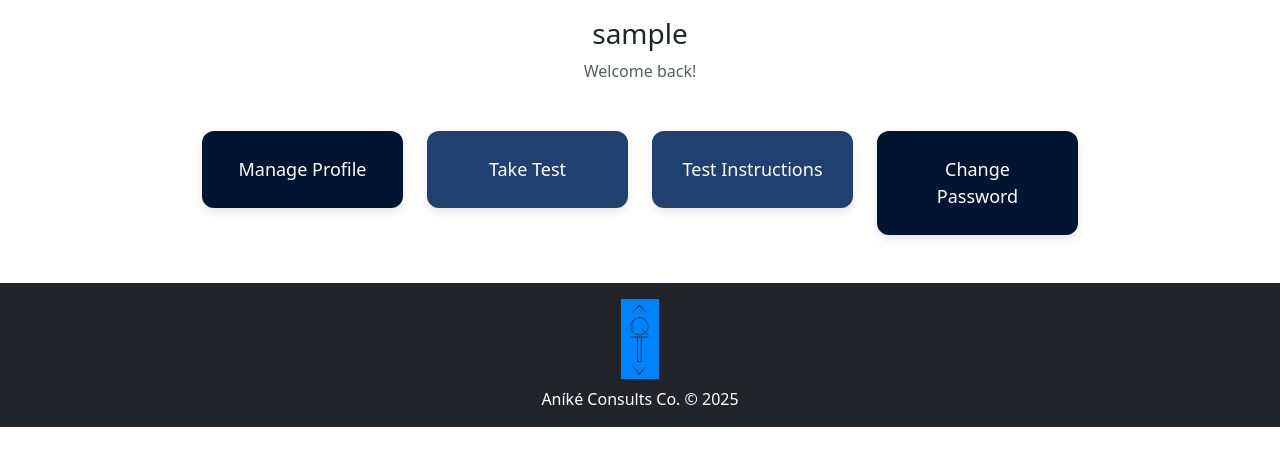
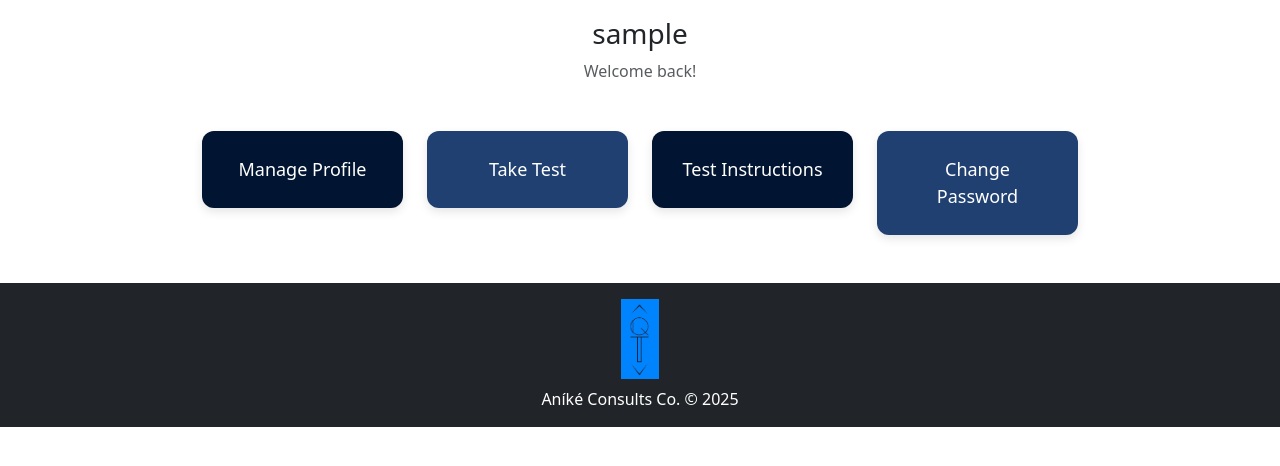
Before and after one commit to Lumi1203/qualifying-test-django, a Django app: page /users/dashboard/ in a window 1280 px wide. Shown: the part 313-779 px from the top of the page. Run offline with Django 5.2, Linux system fonts and the light colour scheme; the visitor is signed in with stand-in values (Sample User, id 1).

Commit message:
minor changes to dashboard.css, question_bank.html

```diff
--- a/taketest/templates/taketest/question_bank.html
+++ b/taketest/templates/taketest/question_bank.html
@@ -1,6 +1,6 @@
 {% extends "taketest/base.html" %}
 {% block content %}
-    <div class="alert alert-info">
-        An email has been sent with instructions to reset your password
+    <div class="container mt-4">
+
     </div>
 {% endblock content %}
--- a/users/static/users/css/dashboard.css
+++ b/users/static/users/css/dashboard.css
@@ -18,8 +18,8 @@
   color: white;
 }
 
-.tile-question {background: #011431;}
+.tile-question {background: #1f4070;}
 .tile-profile { background: #011431; }
 .tile-test { background: #1f4070; }
-.tile-instructions { background: #1f4070}
-.tile-password { background: #011431; }
+.tile-instructions { background: #011431}
+.tile-password { background: #1f4070; }
```
